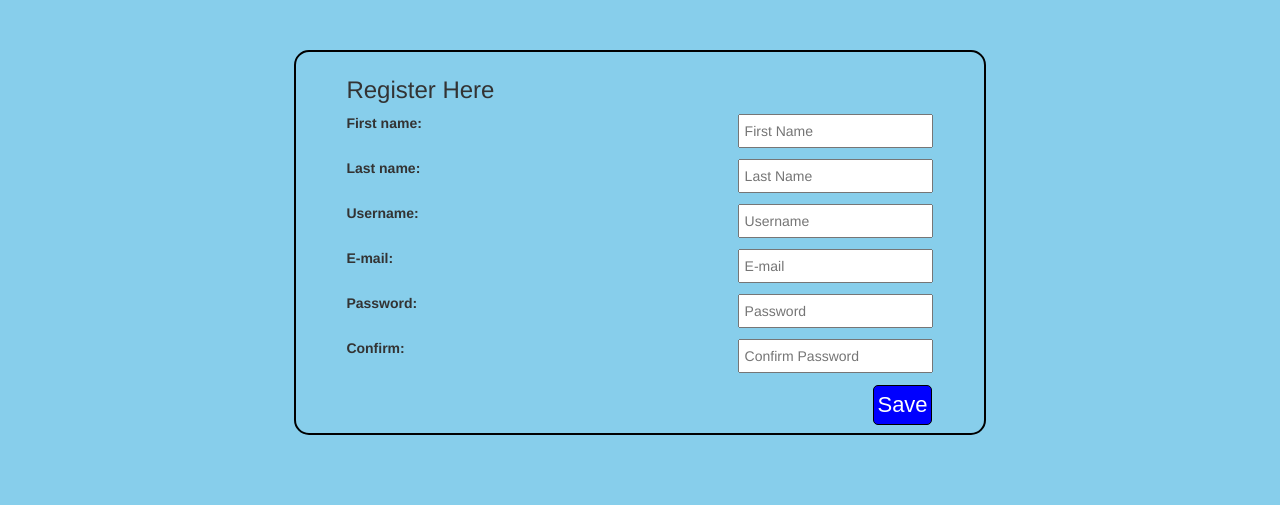
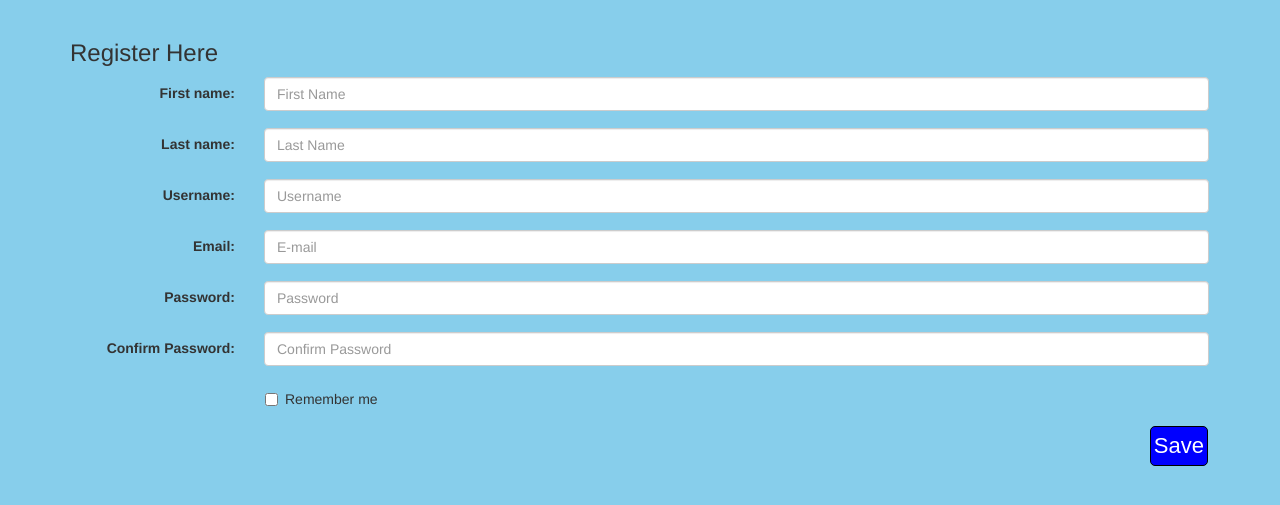
Before and after one commit to maurya20/market, a Django app: page /register in a window 1280 px wide. Shown: the part 65-570 px from the top of the page. Run offline with Django 3.2, Linux system fonts and the light colour scheme; some libraries are stand-ins or nearby versions.

Commit message:
Register page styled with bootstrap.

```diff
--- a/template/register.html
+++ b/template/register.html
@@ -2,30 +2,69 @@
 
 {% block content  %}
 
-    <div class="reg">
+<div class="container">
+    <form class="form-horizontal" action="register" method="POST">
+        {% csrf_token %}
+        <h3>Register Here</h3>
+        <div class="form-group">
+            <label class="control-label col-sm-2" for="first_name">First name: </label>
+            <div class="col-sm-10">
+            <input type="text"class="form-control" id="first_name" name="first_name" placeholder="First Name">
+        </div>
+        </div>
 
-        <form action="register" method="POST">
-        {{ form.as_p }}
-            {% csrf_token %}
-            <h3>Register Here</h3>
-            <label for="first_name">First name: </label>
-            <input type="text" name="first_name" placeholder="First Name"><br><br>
-            <label for="last_name">Last name: </label>
-            <input type="text" name="last_name" placeholder="Last Name"><br><br>
-            <label for="username">Username: </label>
-            <input type="text" name="username" placeholder="Username"><br><br>
-            <label for="email">E-mail: </label>
-            <input type="email" name="email" placeholder="E-mail"><br><br>
+        <div class="form-group">
+            <label class="control-label col-sm-2" for="last_name">Last name: </label>
+            <div class="col-sm-10">
+            <input type="text"class="form-control" id="lastt_name" name="last_name" placeholder="Last Name">
+        </div>
+        </div>
 
-            <label for="password1">Password: </label>
-            <input type="password" name="password1" placeholder="Password"><br><br>
-            <label for="password2">Confirm: </label>
-            <input type="password" name="password2" placeholder="Confirm Password"><br><br>
-            <input id="mbutton" type="submit" value="Save"/>
-        </form>
 
-    </div>
-    <div>
+        <div class="form-group">
+            <label class="control-label col-sm-2" for="username">Username: </label>
+            <div class="col-sm-10">
+            <input type="text"class="form-control" id="username" name="username" placeholder="Username">
+        </div>
+        </div>
+
+        <div class="form-group">
+            <label class="control-label col-sm-2" for="email">Email: </label>
+            <div class="col-sm-10">
+            <input type="email"class="form-control" id="emil" name="email" placeholder="E-mail">
+        </div>
+        </div>
+
+        <div class="form-group">
+            <label class="control-label col-sm-2" for="password1">Password: </label>
+            <div class="col-sm-10">
+            <input type="password"class="form-control" id="password" name="password1" placeholder="Password">
+        </div>
+        </div>
+
+        <div class="form-group">
+            <label class="control-label col-sm-2" for="password2">Confirm Password: </label>
+            <div class="col-sm-10">
+            <input type="password"class="form-control" id="password" name="password2" placeholder="Confirm Password">
+        </div>
+        </div>
+
+        <div class="form-group">
+          <div class="col-sm-offset-2 col-sm-10">
+            <div class="checkbox">
+              <label><input type="checkbox" name="remember"> Remember me</label>
+            </div>
+          </div>
+        </div>
+        <div class="form-group">
+          <div class="col-sm-offset-2 col-sm-10">
+            <input id="mbutton" type="submit" value="Save" />
+          </div>
+        </div>
+      </form>
+      <div>
+
+      <div>
         {% for message in messages %}
         <h3>{{message}}</h3>
         {% endfor %}
```
